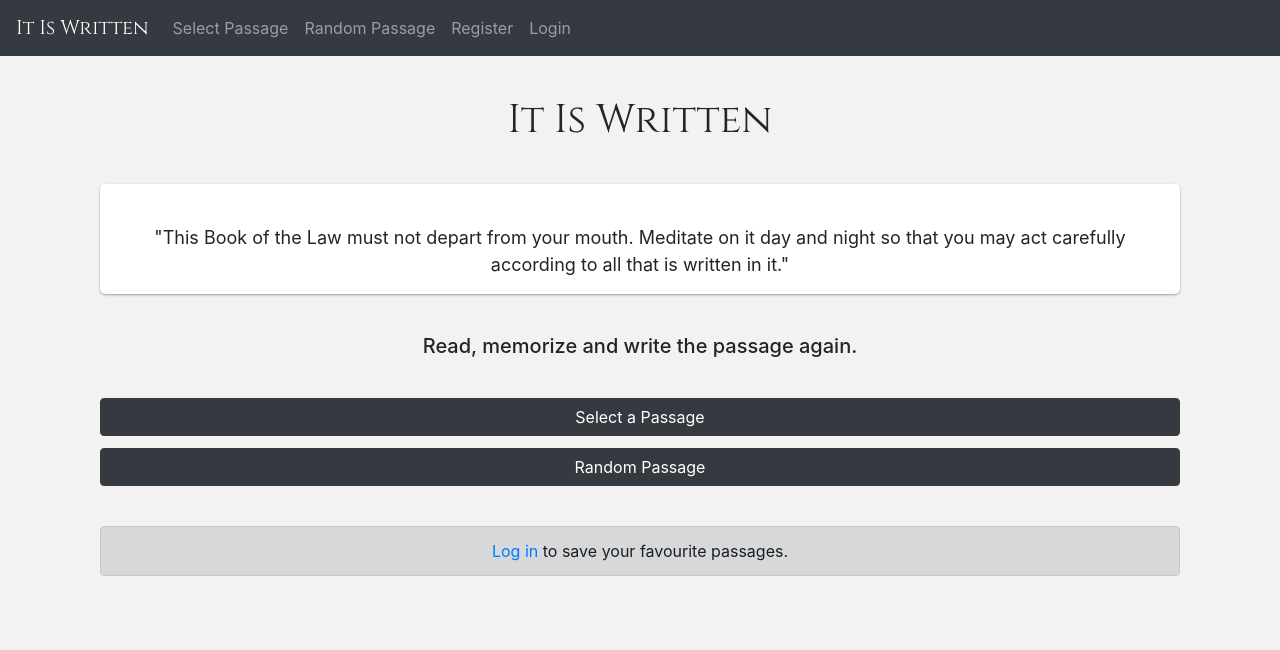
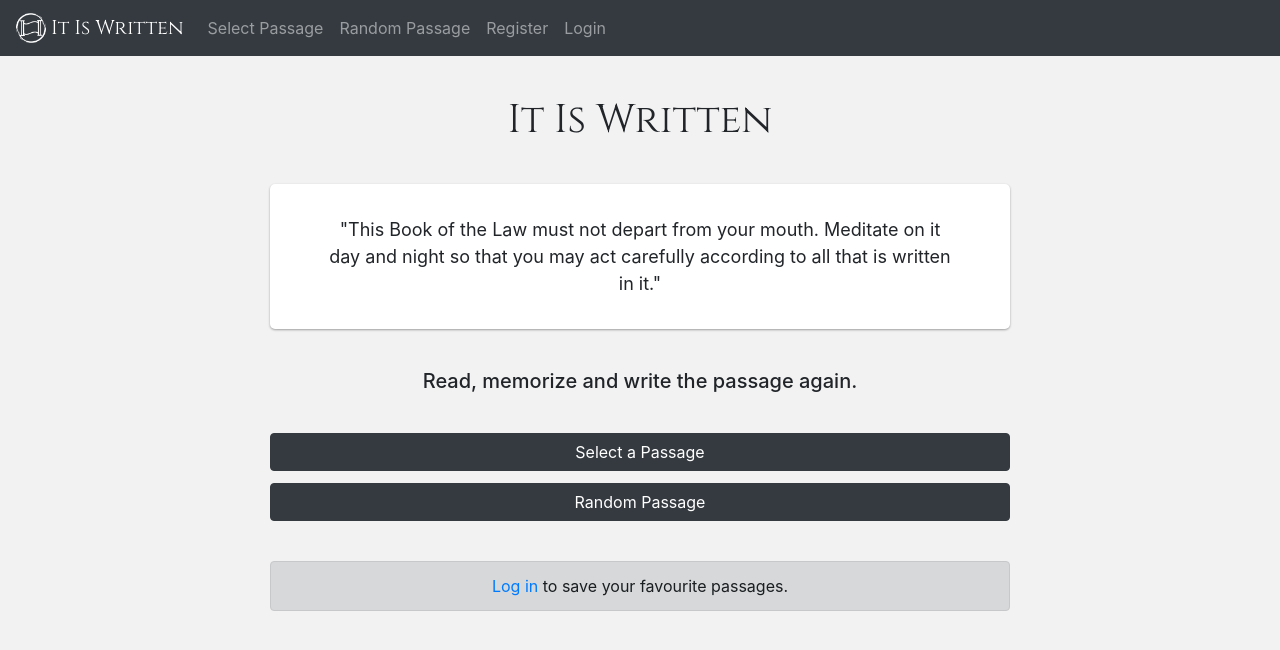
Before and after one commit to InnuendoX3/it-is-written, a React (Create React App) app in the folder client/: page / in a window 1280 px wide. Shown: the top 650 px of the page. Built offline with nearby package versions, Linux system fonts and the light colour scheme.

Commit message:
Fix container max-width / Add logo on navbar

```diff
--- a/client/src/App.css
+++ b/client/src/App.css
@@ -45,6 +45,9 @@ h1, h2, h3, h4, h5 {
 .bible_text_content {
   padding: 5vh 3vw 2vh 3vw;
 }
+.bible_text_intro {
+  padding: 4vh 3vw;
+}
 .bible_text_info{
   display: flex;
   justify-content: space-between;
@@ -84,6 +87,9 @@ h1, h2, h3, h4, h5 {
   margin: 1vh;
   cursor: pointer;
 }
+.container {
+  max-width: 800px;
+}
 
 
 
--- a/client/src/components/Navbar.jsx
+++ b/client/src/components/Navbar.jsx
@@ -25,7 +25,16 @@ export default function NavigationBar() {
   return (
     <Navbar bg="dark" variant="dark" expand="md">
 
-      <Navbar.Brand className='app_name' href='/'>It Is Written</Navbar.Brand>
+      <Navbar.Brand className='app_name' href='/'>
+        <img
+          alt=""
+          src="/ItIsWritten_logo_white.png"
+          width="30"
+          height="30"
+          className="d-inline-block align-top"
+        />{' '}
+        It Is Written
+      </Navbar.Brand>
 
       <Navbar.Toggle aria-controls="basic-navbar-nav" />
 
--- a/client/src/components/intro/index.jsx
+++ b/client/src/components/intro/index.jsx
@@ -5,15 +5,13 @@ import Container from 'react-bootstrap/Container'
 
 export default function Intro() {
   const passage = '"This Book of the Law must not depart from your mouth. Meditate on it day and night so that you may act carefully according to all that is written in it."'
-  const bible = 'English Standard Version'
-  const reference = 'Joshua 1:8'
   const instructions = 'Read, memorize and write the passage again.'
 
   return (
     <Container>
       <h1 className='app_name'>It Is Written</h1>
       <Container className='bible_text_container'>
-          <div className='bible_text_content'>
+          <div className='bible_text_intro'>
             {passage}
           </div>
         </Container>
```
